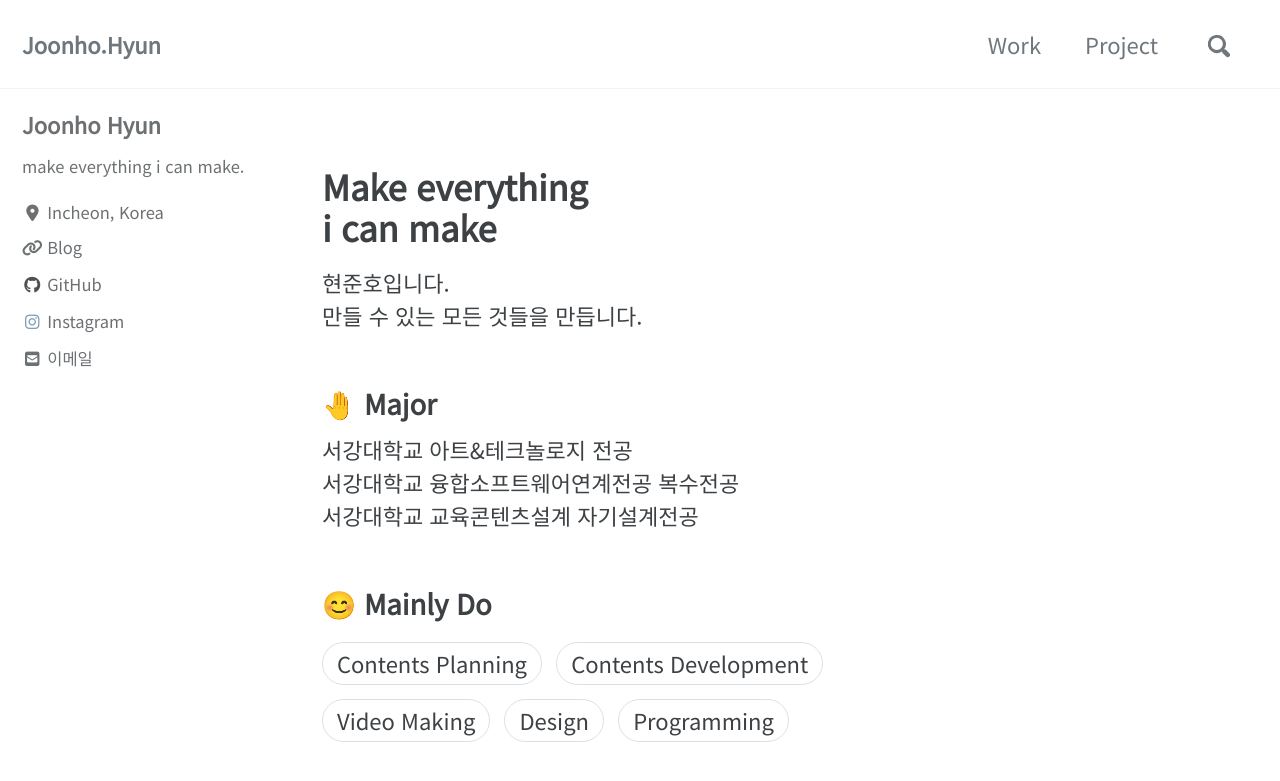
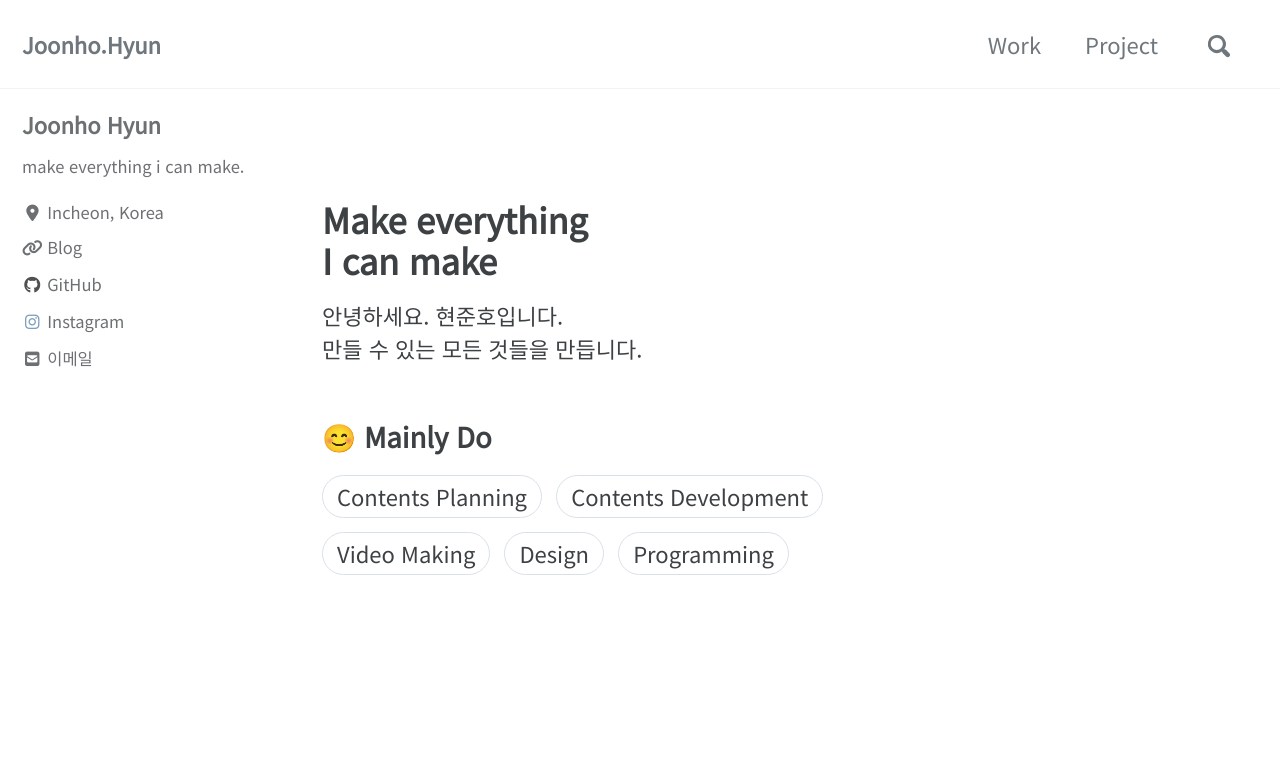
Before and after one commit to junoflow/junoflow.github.io, a Jekyll site: the page built from index.html, in a window 1280 px wide and 900 px high. Shown: the top 781 px of the window. Built offline with Jekyll 4.4.1, drawn with Linux system fonts in a browser that asks for light colours; cached includes are drawn as plain includes; nearby versions of some CDN libraries; the list of posts is cut into pages by our own code.

Commit message:
change home

```diff
--- a/_layouts/newhome.html
+++ b/_layouts/newhome.html
@@ -1,16 +1,12 @@
 ---
 layout: archive
 ---
+<br>
 <h1>Make everything<br>
-i can make</h1>
+I can make</h1>
 
-현준호입니다.<br>
+안녕하세요. 현준호입니다.<br>
 만들 수 있는 모든 것들을 만듭니다.<br>
-
-<h2>&#129306; Major</h2>
-서강대학교 아트&테크놀로지 전공 <br>
-서강대학교 융합소프트웨어연계전공 복수전공 <br>
-서강대학교 교육콘텐츠설계 자기설계전공 <br>
 
 <h2>&#128522; Mainly Do</h2>
 <ul style="list-style-type:none; padding-inline-start: 0;">
```
